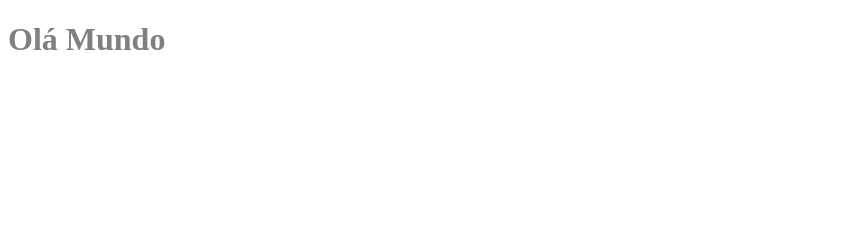
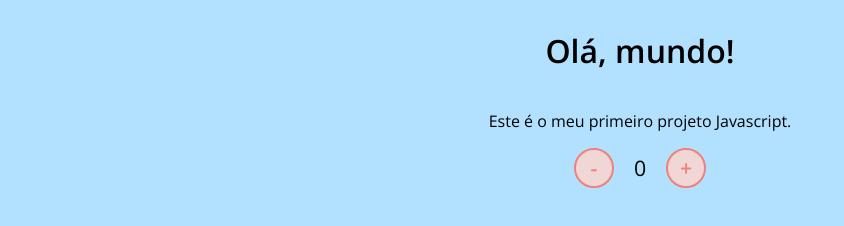
Before and after one commit to willpc5/dio-desafio-github, a plain HTML site: page Módulo 3 Javascript/index.html in a window 1280 px wide. Shown: the whole page, without its empty margins (0-844 px from the left). Drawn offline with nearby package versions, Linux system fonts and the light colour scheme.

Commit message:
Adicionando o html e css do projeto contator

```diff
--- a/Módulo 3 Javascript/assets/css/styles.css
+++ b/Módulo 3 Javascript/assets/css/styles.css
@@ -1,3 +1,36 @@
+@import url('https://fonts.googleapis.com/css2?family=Open+Sans:wght@300;600&display=swap');
+
+* {
+  font-family: 'Open Sans', sans-serif;
+}
+
 body {
-  color: grey;
+  display: flex;
+  align-items: center;
+  justify-content: center;
+  flex-direction: column;
+  background-color: rgb(177, 225, 255);
 }
+
+button {
+  height: 40px;
+  width: 40px;
+  border-radius: 50%;
+  border: 2px solid lightcoral;
+  background-color: rgb(241, 214, 214);
+  color: lightcoral;
+  font-size: 16pt;
+  font-weight: 600;
+  text-align: center;
+}
+
+#counter {
+  display: flex;
+}
+
+#currentNumber {
+  display: flex;
+  align-items: center;
+  margin: 0 20px;
+  font-size: 16pt;
+}
--- a/Módulo 3 Javascript/index.html
+++ b/Módulo 3 Javascript/index.html
@@ -4,12 +4,19 @@
   <meta charset="UTF-8">
   <meta http-equiv="X-UA-Compatible" content="IE=edge">
   <meta name="viewport" content="width=device-width, initial-scale=1.0">
-  <title>Teste</title>
+  <title>Contador</title>
   <link rel="stylesheet" type="text/css" href="../Módulo 3 Javascript/assets/css/styles.css" />
 </head>
 <body>
 
-  <h1>Olá Mundo</h1>
+    <h1>Olá, mundo!</h1>
+    <p>Este é o meu primeiro projeto Javascript.</p>
+    <div id="counter">
+        <button name="subtrair" onclick="decrement()">-</button>
+        <span id="currentNumber">0</span>
+        <button name="adicionar" onclick="increment()">+</button>
+    </div>
+    <script src="assets/scripts.js"></script>
 
   <script type="text/javascript" src="../Módulo 3 Javascript/assets/js/script.js"></script>
 </body>
```
